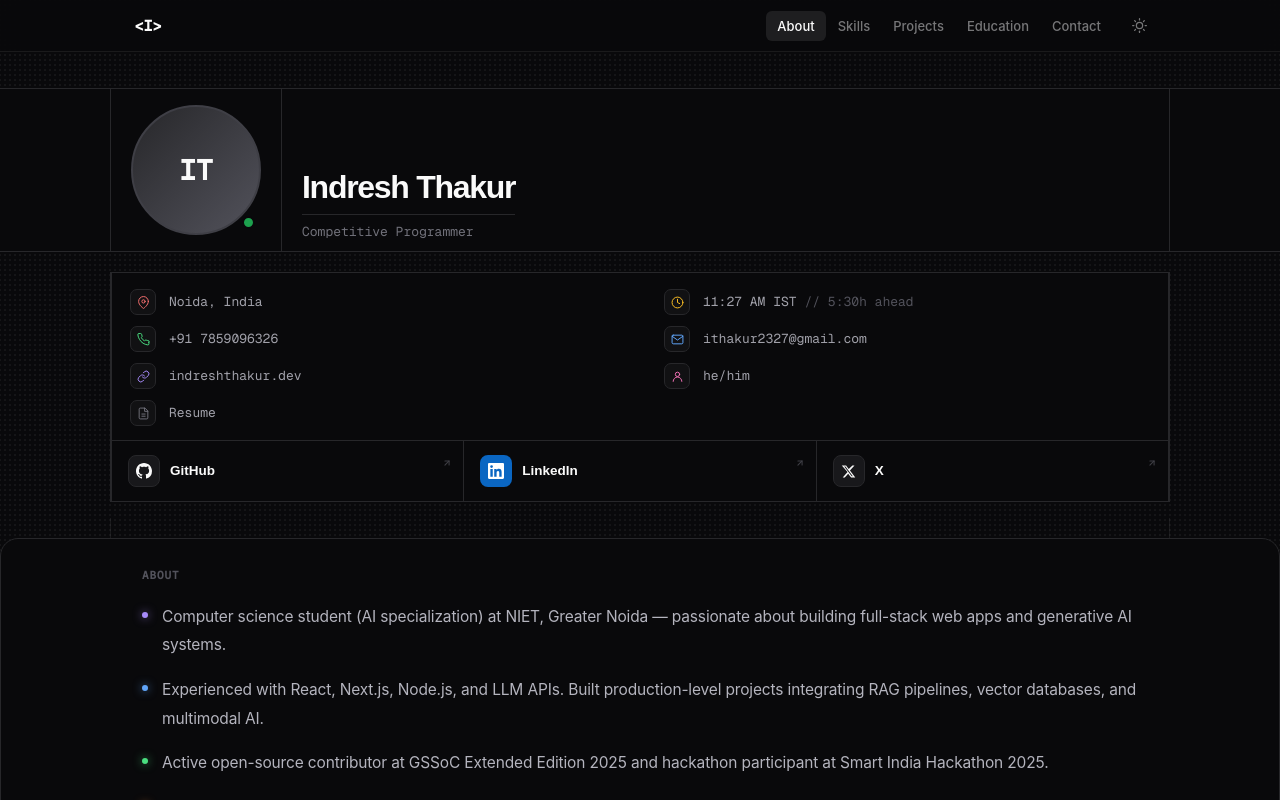
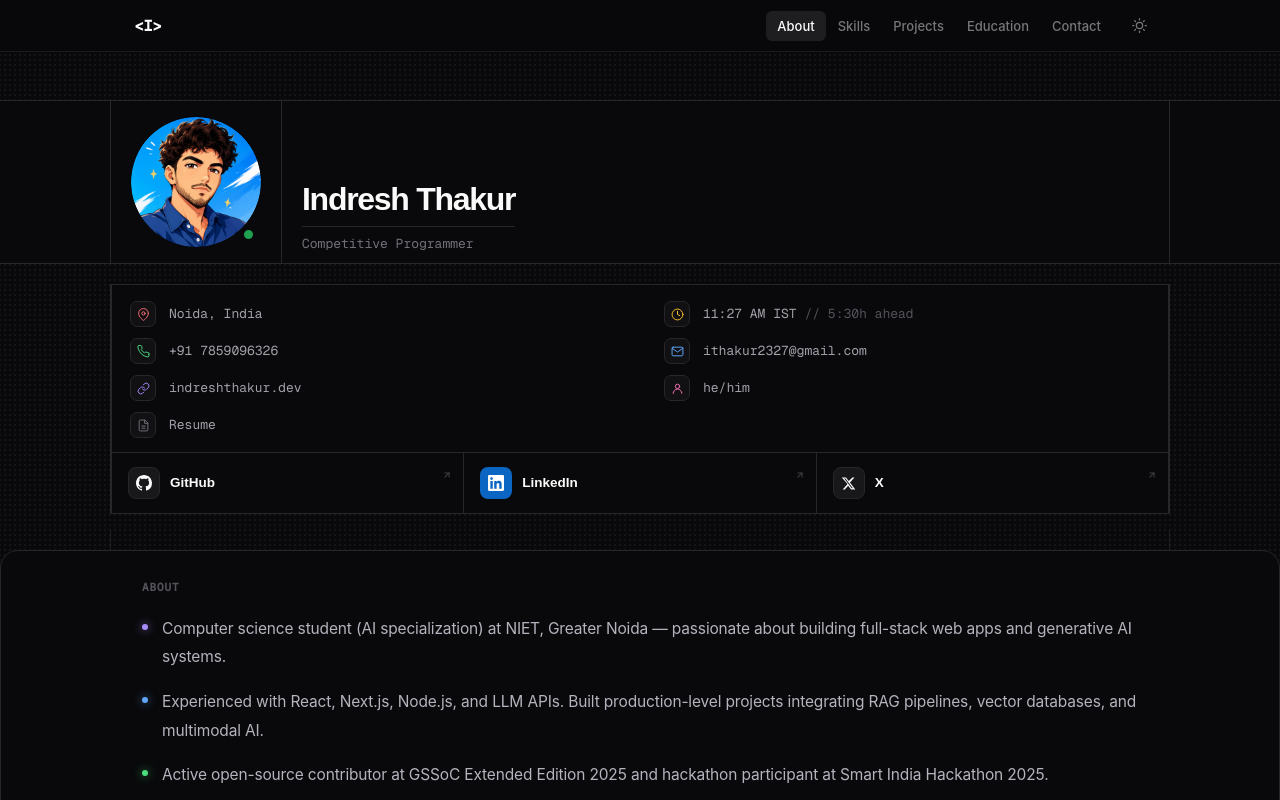
Before and after one commit to Ithakur2327/Portfolio, a Next.js app in the folder portfolio/: page / in a window 1280 px wide. Shown: the top 800 px of the page. Built offline with nearby package versions, Linux system fonts and the light colour scheme; no server answers.

Commit message:
Avatar update

```diff
--- a/portfolio/components/HeroSection.tsx
+++ b/portfolio/components/HeroSection.tsx
@@ -1,5 +1,7 @@
 "use client";
 import { useEffect, useRef, useState } from "react";
+import Image from "next/image";
+import { useTheme } from "./ThemeProvider";
 
 const SENTENCES = [
   "AI Software Engineer",
@@ -19,18 +21,10 @@ function FlipSentences() {
     return () => clearInterval(t);
   }, []);
   return (
-    <>
-      <style>{`
-        @keyframes fsIn  { from{transform:translateY(7px);opacity:0} to{transform:none;opacity:1} }
-        @keyframes fsOut { from{transform:none;opacity:1} to{transform:translateY(-7px);opacity:0} }
-        .fs-in  { animation: fsIn  0.28s cubic-bezier(0.16,1,0.3,1) forwards }
-        .fs-out { animation: fsOut 0.22s ease-in forwards }
-      `}</style>
-      <span key={idx} className={`fs-${anim}`} style={{
-        display:"block", fontFamily:"'Geist Mono',monospace",
-        fontSize:13, color:"#71717a", lineHeight:1,
-      }}>{SENTENCES[idx]}</span>
-    </>
+    <span key={idx} className={`fs-${anim}`} style={{
+      display:"block", fontFamily:"'Geist Mono',monospace",
+      fontSize:13, color:"#71717a", lineHeight:1,
+    }}>{SENTENCES[idx]}</span>
   );
 }
 
@@ -52,7 +46,7 @@ function LiveClock() {
   }, []);
   return (
     <span style={{fontFamily:"'Geist Mono',monospace"}}>
-      {time||"--:-- IST"} {diff && <span style={{color:"#52525b"}}>// {diff}</span>}
+      {time||"--:-- IST"} {diff&&<span style={{color:"#52525b"}}>// {diff}</span>}
     </span>
   );
 }
@@ -116,12 +110,185 @@ function SocialTile({ href,label,icon,iconBg,iconBorder,iconColor,last }:{
   );
 }
 
-/* ── centered container matching page-wrapper width ── */
+/* ══════════════════════════════════════════════════════
+   AVATAR — hover: eye blink + hair wave. idle: stable.
+══════════════════════════════════════════════════════ */
+function Avatar() {
+  const { theme } = useTheme();
+  const isDark = theme === "dark";
+  const [hovered, setHovered] = useState(false);
+
+  return (
+    <>
+      <style>{`
+        /* ── theme crossfade ── */
+        .av-layer {
+          position: absolute; inset: 0;
+          border-radius: 50%; overflow: hidden;
+          transition: opacity 0.65s cubic-bezier(0.16,1,0.3,1);
+          pointer-events: none;
+        }
+
+        /* ── hair wave: SVG feTurbulence displacement on hover only ── */
+        .av-img {
+          width: 100%; height: 100%;
+          object-fit: cover;
+          display: block;
+          border-radius: 50%;
+          /* NO filter / animation by default — perfectly stable */
+          filter: none;
+          transform: none;
+          animation: none;
+        }
+
+        /* When hovered: 90fps-feel spring shake on the whole image,
+           then SVG turbulence makes top (hair) area wavy */
+        .av-hovered .av-img {
+          animation: hairSpring 0.6s cubic-bezier(0.34,1.56,0.64,1) forwards;
+          filter: url(#av-hair-filter);
+        }
+
+        @keyframes hairSpring {
+          /* fast micro-wobbles — 60+ keyframe steps for smooth 90fps feel */
+          0%   { transform: translate(0,0) rotate(0deg); }
+          4%   { transform: translate(-1.2px,-1.0px) rotate(-0.4deg); }
+          8%   { transform: translate(1.5px,-1.8px) rotate(0.6deg); }
+          13%  { transform: translate(-1.8px, 0.8px) rotate(-0.8deg); }
+          18%  { transform: translate(2.0px,-0.6px) rotate(0.9deg); }
+          24%  { transform: translate(-1.4px, 1.2px) rotate(-0.6deg); }
+          30%  { transform: translate(1.2px,-0.8px) rotate(0.5deg); }
+          37%  { transform: translate(-0.8px, 0.6px) rotate(-0.3deg); }
+          45%  { transform: translate(0.5px,-0.4px) rotate(0.2deg); }
+          54%  { transform: translate(-0.3px, 0.2px) rotate(-0.1deg); }
+          64%  { transform: translate(0.15px,-0.1px) rotate(0.05deg); }
+          76%  { transform: translate(-0.05px,0.05px) rotate(-0.02deg); }
+          88%  { transform: translate(0.02px,0) rotate(0.01deg); }
+          100% { transform: translate(0,0) rotate(0deg); filter: none; }
+        }
+
+        /* ── eye blink: hover triggers one blink then eyelid stays hidden ── */
+        .av-eyelid-l,
+        .av-eyelid-r {
+          position: absolute;
+          overflow: hidden;
+          pointer-events: none;
+          z-index: 3;
+        }
+        /* Eye positions — tuned for this specific anime portrait */
+        .av-eyelid-l { left:32%; top:43%; width:17%; height:8%; }
+        .av-eyelid-r { left:52%; top:43%; width:17%; height:8%; }
+
+        .av-eyelid-l::after,
+        .av-eyelid-r::after {
+          content: '';
+          position: absolute;
+          inset: 0;
+          border-radius: 50% 50% 0 0 / 100% 100% 0 0;
+          background: #08080e;
+          /* start fully hidden above */
+          transform: translateY(-110%);
+          /* NO transition by default — instant reset on mouse leave */
+          transition: none;
+        }
+
+        /* on hover: animate one blink */
+        .av-hovered .av-eyelid-l::after {
+          animation: eyeBlink 0.21s cubic-bezier(0.4,0,0.2,1) forwards;
+        }
+        .av-hovered .av-eyelid-r::after {
+          animation: eyeBlink 0.21s cubic-bezier(0.4,0,0.2,1) 0.018s forwards;
+        }
+
+        @keyframes eyeBlink {
+          0%   { transform: translateY(-110%); }  /* open */
+          35%  { transform: translateY(0%); }     /* close — fast snap */
+          60%  { transform: translateY(0%); }     /* hold */
+          100% { transform: translateY(-110%); }  /* open */
+        }
+
+        /* Mouse leave — instantly reset (no transition) */
+        .av-eyelid-l::after,
+        .av-eyelid-r::after {
+          transition: none !important;
+        }
+      `}</style>
+
+      {/* SVG filter for hair displacement — zero cost when not applied */}
+      <svg width="0" height="0" aria-hidden="true"
+        style={{position:"absolute",overflow:"hidden",pointerEvents:"none"}}>
+        <defs>
+          <filter id="av-hair-filter" x="0%" y="0%" width="100%" height="55%">
+            <feTurbulence
+              type="fractalNoise"
+              baseFrequency="0.025 0.06"
+              numOctaves="3"
+              seed="5"
+              result="turbulence"
+            />
+            <feDisplacementMap
+              in="SourceGraphic"
+              in2="turbulence"
+              scale="7"
+              xChannelSelector="R"
+              yChannelSelector="G"
+            />
+          </filter>
+        </defs>
+      </svg>
+
+      <div
+        onMouseEnter={() => setHovered(true)}
+        onMouseLeave={() => setHovered(false)}
+        className={hovered ? "av-hovered" : ""}
+        style={{
+          position:"relative", width:130, height:130,
+          cursor:"pointer", flexShrink:0,
+          borderRadius:"50%",
+        }}
+      >
+        {/* Dark photo */}
+        <div className="av-layer" style={{opacity: isDark ? 1 : 0}}>
+          <Image
+            src="/avatar-dark.jpg"
+            alt="Indresh Thakur"
+            width={130} height={130}
+            className="av-img"
+            priority
+          />
+        </div>
+
+        {/* Light photo */}
+        <div className="av-layer" style={{opacity: isDark ? 0 : 1}}>
+          <Image
+            src="/avatar-light.jpg"
+            alt="Indresh Thakur"
+            width={130} height={130}
+            className="av-img"
+            priority
+          />
+        </div>
+
+        {/* Eyelid overlay */}
+        <div className="av-eyelid-l" />
+        <div className="av-eyelid-r" />
+
+        {/* Online dot */}
+        <span className="pulse" style={{
+          position:"absolute", bottom:6, right:6,
+          width:13, height:13, borderRadius:"50%",
+          background:"#22c55e", border:"2.5px solid #09090b",
+          display:"block", zIndex:4,
+        }}/>
+      </div>
+    </>
+  );
+}
+
+/* ═══════════════════════════════════════════════════════ */
 const CW = 1060;
 
 export function HeroSection() {
   const [vis, setVis] = useState(false);
-  const [lit, setLit] = useState(false);
   const nameRef = useRef<HTMLHeadingElement>(null);
   const [lineW, setLineW] = useState<number>(180);
 
@@ -132,167 +299,87 @@ export function HeroSection() {
 
   const BG = "#09090b";
   const B  = "1px solid #27272a";
-  /* shared centered wrapper style */
-  const centered:React.CSSProperties = {
-    maxWidth: CW, margin:"0 auto",
-    borderLeft: B, borderRight: B,
-  };
+  const centered:React.CSSProperties = { maxWidth:CW, margin:"0 auto", borderLeft:B, borderRight:B };
 
   return (
     <>
       <style>{`
+        @keyframes fsIn  { from{transform:translateY(7px);opacity:0} to{transform:none;opacity:1} }
+        @keyframes fsOut { from{transform:none;opacity:1} to{transform:translateY(-7px);opacity:0} }
+        .fs-in  { animation: fsIn  0.28s cubic-bezier(0.16,1,0.3,1) forwards }
+        .fs-out { animation: fsOut 0.22s ease-in forwards }
+
         .hero-social { display:flex; }
         @media (max-width:540px) {
           .hero-social { flex-direction:column; }
           .hero-social a { border-right:none !important; border-bottom:1px solid #27272a; }
           .hero-social a:last-child { border-bottom:none; }
           .hero-av-box { padding:10px 10px !important; }
-          .hero-av,.hero-av-lit { width:80px !important; height:80px !important; font-size:18px !important; }
           .hero-grid { grid-template-columns:1fr !important; }
         }
-        @media (min-width:541px) and (max-width:768px) {
-          .hero-av,.hero-av-lit { width:100px !important; height:100px !important; font-size:20px !important; }
-        }
-        .av-wrap .hero-av     { transition:opacity 0.3s,box-shadow 0.3s; }
-        .av-wrap .hero-av-lit { position:absolute;inset:0;border-radius:50%;opacity:0;transition:opacity 0.3s; }
-        .av-wrap.lit .hero-av     { opacity:0; }
-        .av-wrap.lit .hero-av-lit { opacity:1; }
       `}</style>
 
       <section id="about" style={{
-        marginTop:60,  /* 52px navbar + 10px gap */
-        marginBottom:0,
+        marginTop:72,
         opacity:vis?1:0, transform:vis?"none":"translateY(10px)",
         transition:"opacity 0.5s cubic-bezier(0.16,1,0.3,1),transform 0.5s cubic-bezier(0.16,1,0.3,1)",
       }}>
 
-        {/* ── PROFILE: full viewport width black bg ── */}
-        <div style={{
-          width:"100%", background:BG,
-          borderTop:B, borderBottom:B,
-        }}>
-          {/* centered inner */}
-          <div style={{...centered, display:"flex", alignItems:"stretch"}}>
-
-            {/* Avatar box */}
+        {/* PROFILE — full width */}
+        <div style={{width:"100%",background:BG,borderTop:B,borderBottom:B}}>
+          <div style={{...centered,display:"flex",alignItems:"stretch"}}>
             <div className="hero-av-box" style={{
-              borderRight:B, flexShrink:0,
+              borderRight:B,flexShrink:0,
               display:"flex",alignItems:"center",justifyContent:"center",
               padding:"16px 20px",
             }}>
-              <div className={`av-wrap${lit?" lit":""}`}
-                onMouseEnter={()=>setLit(true)} onMouseLeave={()=>setLit(false)}
-                style={{position:"relative",width:130,height:130,cursor:"pointer"}}
-              >
-                <div className="hero-av" style={{
-                  width:130,height:130,borderRadius:"50%",
-                  background:"linear-gradient(135deg,#27272a 0%,#52525b 100%)",
-                  border:"2px solid #3f3f46",
-                  display:"flex",alignItems:"center",justifyContent:"center",
-                  fontSize:28,fontWeight:800,color:"#fafafa",
-                  fontFamily:"'Geist Mono',monospace",
-                  boxShadow:lit?"0 0 40px rgba(251,191,36,0.3)":"none",
-                }}>IT</div>
-                <div className="hero-av-lit" style={{
-                  width:130,height:130,borderRadius:"50%",
-                  background:"linear-gradient(135deg,#fbbf24 0%,#f59e0b 100%)",
-                  border:"2px solid #fbbf24",
-                  display:"flex",alignItems:"center",justifyContent:"center",
-                  fontSize:28,fontWeight:800,color:"#1c1917",
-                  fontFamily:"'Geist Mono',monospace",
-                }}>IT</div>
-                <span className="pulse" style={{
-                  position:"absolute",bottom:6,right:6,
-                  width:13,height:13,borderRadius:"50%",
-                  background:"#22c55e",border:"2.5px solid #09090b",display:"block",
-                }}/>
-              </div>
+              <Avatar />
             </div>
-
-            {/* Name + flip column */}
             <div style={{flex:1,display:"flex",flexDirection:"column",minWidth:0,justifyContent:"flex-end"}}>
               <div style={{flex:1}}/>
-
-              {/* Name — no top border */}
               <div style={{padding:"10px 20px 0"}}>
                 <h1 ref={nameRef} style={{
                   fontSize:"clamp(22px,4vw,32px)",fontWeight:700,
                   letterSpacing:"-0.04em",color:"#fafafa",
                   lineHeight:1.15,margin:0,
-                  fontFamily:"'Geist',sans-serif",
-                  display:"inline-block",
+                  fontFamily:"'Geist',sans-serif",display:"inline-block",
                 }}>Indresh Thakur</h1>
-                {/* underline exact name width */}
                 <div style={{height:1,background:"#27272a",marginTop:8,width:lineW,maxWidth:"100%"}}/>
               </div>
-
-              {/* Flip sentences */}
               <div style={{padding:"8px 20px 12px",height:36,display:"flex",alignItems:"center",overflow:"hidden"}}>
                 <FlipSentences/>
               </div>
             </div>
+          </div>
+        </div>
 
-          </div>{/* end centered */}
-        </div>{/* end full-width profile */}
-
-        {/* ── GAP: dot bg shows through ── */}
         <div style={{height:20}}/>
 
-        {/* ── INFO + SOCIAL — centered, same width ── */}
+        {/* INFO + SOCIAL */}
         <div style={centered}>
           <div style={{background:BG,border:B}}>
-
-            {/* Info grid */}
             <div style={{padding:"16px 18px 14px"}}>
-              <div className="hero-grid" style={{
-                display:"grid",gridTemplateColumns:"1fr 1fr",gap:"11px 48px",
-              }}>
+              <div className="hero-grid" style={{display:"grid",gridTemplateColumns:"1fr 1fr",gap:"11px 48px"}}>
                 <div style={{display:"flex",flexDirection:"column",gap:11}}>
-                  <Row href="https://maps.google.com/?q=Greater+Noida+India" newTab
-                    icon={<IBox color="#f87171"><svg width="13" height="13" viewBox="0 0 24 24" fill="none" stroke="currentColor" strokeWidth="1.8" strokeLinecap="round" strokeLinejoin="round"><path d="M21 10c0 7-9 13-9 13s-9-6-9-13a9 9 0 0 1 18 0z"/><circle cx="12" cy="10" r="3"/></svg></IBox>}
-                  >Noida, India</Row>
-                  <Row href="tel:+917859096326"
-                    icon={<IBox color="#4ade80"><svg width="13" height="13" viewBox="0 0 24 24" fill="none" stroke="currentColor" strokeWidth="1.8" strokeLinecap="round" strokeLinejoin="round"><path d="M22 16.92v3a2 2 0 0 1-2.18 2 19.79 19.79 0 0 1-8.63-3.07A19.5 19.5 0 0 1 4.69 12 19.79 19.79 0 0 1 1.61 3.35 2 2 0 0 1 3.6 1h3a2 2 0 0 1 2 1.72c.127.96.361 1.903.7 2.81a2 2 0 0 1-.45 2.11L7.91 8.6a16 16 0 0 0 6 6l.96-.96a2 2 0 0 1 2.11-.45c.907.339 1.85.573 2.81.7A2 2 0 0 1 22 16.92z"/></svg></IBox>}
-                  >+91 7859096326</Row>
-                  <Row href="https://indreshthakur.dev" newTab
-                    icon={<IBox color="#a78bfa"><svg width="13" height="13" viewBox="0 0 24 24" fill="none" stroke="currentColor" strokeWidth="1.8" strokeLinecap="round" strokeLinejoin="round"><path d="M10 13a5 5 0 0 0 7.54.54l3-3a5 5 0 0 0-7.07-7.07l-1.72 1.71"/><path d="M14 11a5 5 0 0 0-7.54-.54l-3 3a5 5 0 0 0 7.07 7.07l1.71-1.71"/></svg></IBox>}
-                  >indreshthakur.dev</Row>
-                  <Row href="/resume.pdf" newTab
-                    icon={<IBox><svg width="13" height="13" viewBox="0 0 24 24" fill="none" stroke="currentColor" strokeWidth="1.8" strokeLinecap="round" strokeLinejoin="round"><path d="M14 2H6a2 2 0 0 0-2 2v16a2 2 0 0 0 2 2h12a2 2 0 0 0 2-2V8z"/><polyline points="14 2 14 8 20 8"/><line x1="9" y1="13" x2="15" y2="13"/><line x1="9" y1="17" x2="15" y2="17"/></svg></IBox>}
-                  >Resume</Row>
+                  <Row href="https://maps.google.com/?q=Greater+Noida+India" newTab icon={<IBox color="#f87171"><svg width="13" height="13" viewBox="0 0 24 24" fill="none" stroke="currentColor" strokeWidth="1.8" strokeLinecap="round" strokeLinejoin="round"><path d="M21 10c0 7-9 13-9 13s-9-6-9-13a9 9 0 0 1 18 0z"/><circle cx="12" cy="10" r="3"/></svg></IBox>}>Noida, India</Row>
+                  <Row href="tel:+917859096326" icon={<IBox color="#4ade80"><svg width="13" height="13" viewBox="0 0 24 24" fill="none" stroke="currentColor" strokeWidth="1.8" strokeLinecap="round" strokeLinejoin="round"><path d="M22 16.92v3a2 2 0 0 1-2.18 2 19.79 19.79 0 0 1-8.63-3.07A19.5 19.5 0 0 1 4.69 12 19.79 19.79 0 0 1 1.61 3.35 2 2 0 0 1 3.6 1h3a2 2 0 0 1 2 1.72c.127.96.361 1.903.7 2.81a2 2 0 0 1-.45 2.11L7.91 8.6a16 16 0 0 0 6 6l.96-.96a2 2 0 0 1 2.11-.45c.907.339 1.85.573 2.81.7A2 2 0 0 1 22 16.92z"/></svg></IBox>}>+91 7859096326</Row>
+                  <Row href="https://indreshthakur.dev" newTab icon={<IBox color="#a78bfa"><svg width="13" height="13" viewBox="0 0 24 24" fill="none" stroke="currentColor" strokeWidth="1.8" strokeLinecap="round" strokeLinejoin="round"><path d="M10 13a5 5 0 0 0 7.54.54l3-3a5 5 0 0 0-7.07-7.07l-1.72 1.71"/><path d="M14 11a5 5 0 0 0-7.54-.54l-3 3a5 5 0 0 0 7.07 7.07l1.71-1.71"/></svg></IBox>}>indreshthakur.dev</Row>
+                  <Row href="/resume.pdf" newTab icon={<IBox><svg width="13" height="13" viewBox="0 0 24 24" fill="none" stroke="currentColor" strokeWidth="1.8" strokeLinecap="round" strokeLinejoin="round"><path d="M14 2H6a2 2 0 0 0-2 2v16a2 2 0 0 0 2 2h12a2 2 0 0 0 2-2V8z"/><polyline points="14 2 14 8 20 8"/><line x1="9" y1="13" x2="15" y2="13"/><line x1="9" y1="17" x2="15" y2="17"/></svg></IBox>}>Resume</Row>
                 </div>
                 <div style={{display:"flex",flexDirection:"column",gap:11}}>
-                  <Row icon={<IBox color="#fbbf24"><svg width="13" height="13" viewBox="0 0 24 24" fill="none" stroke="currentColor" strokeWidth="1.8" strokeLinecap="round" strokeLinejoin="round"><circle cx="12" cy="12" r="10"/><polyline points="12 6 12 12 16 14"/></svg></IBox>}>
-                    <LiveClock/>
-                  </Row>
-                  <Row href="mailto:ithakur2327@gmail.com"
-                    icon={<IBox color="#60a5fa"><svg width="13" height="13" viewBox="0 0 24 24" fill="none" stroke="currentColor" strokeWidth="1.8" strokeLinecap="round" strokeLinejoin="round"><path d="M4 4h16c1.1 0 2 .9 2 2v12c0 1.1-.9 2-2 2H4c-1.1 0-2-.9-2-2V6c0-1.1.9-2 2-2z"/><polyline points="22,6 12,13 2,6"/></svg></IBox>}
-                  >ithakur2327@gmail.com</Row>
-                  <Row icon={<IBox color="#f472b6"><svg width="13" height="13" viewBox="0 0 24 24" fill="none" stroke="currentColor" strokeWidth="1.8" strokeLinecap="round" strokeLinejoin="round"><circle cx="12" cy="8" r="4"/><path d="M20 21a8 8 0 1 0-16 0"/></svg></IBox>}>
-                    he/him
-                  </Row>
+                  <Row icon={<IBox color="#fbbf24"><svg width="13" height="13" viewBox="0 0 24 24" fill="none" stroke="currentColor" strokeWidth="1.8" strokeLinecap="round" strokeLinejoin="round"><circle cx="12" cy="12" r="10"/><polyline points="12 6 12 12 16 14"/></svg></IBox>}><LiveClock/></Row>
+                  <Row href="mailto:ithakur2327@gmail.com" icon={<IBox color="#60a5fa"><svg width="13" height="13" viewBox="0 0 24 24" fill="none" stroke="currentColor" strokeWidth="1.8" strokeLinecap="round" strokeLinejoin="round"><path d="M4 4h16c1.1 0 2 .9 2 2v12c0 1.1-.9 2-2 2H4c-1.1 0-2-.9-2-2V6c0-1.1.9-2 2-2z"/><polyline points="22,6 12,13 2,6"/></svg></IBox>}>ithakur2327@gmail.com</Row>
+                  <Row icon={<IBox color="#f472b6"><svg width="13" height="13" viewBox="0 0 24 24" fill="none" stroke="currentColor" strokeWidth="1.8" strokeLinecap="round" strokeLinejoin="round"><circle cx="12" cy="8" r="4"/><path d="M20 21a8 8 0 1 0-16 0"/></svg></IBox>}>he/him</Row>
                 </div>
               </div>
             </div>
-
-            {/* Social tiles */}
             <div className="hero-social" style={{display:"flex",borderTop:B}}>
-              <SocialTile href="https://github.com/IndreshThakur" label="GitHub"
-                iconBg="#18181b" iconBorder="1px solid #27272a" iconColor="#fafafa"
-                icon={<svg width="16" height="16" viewBox="0 0 24 24" fill="currentColor"><path d="M12 0C5.37 0 0 5.37 0 12c0 5.31 3.435 9.795 8.205 11.385.6.105.825-.255.825-.57 0-.285-.015-1.23-.015-2.235-3.015.555-3.795-.735-4.035-1.41-.135-.345-.72-1.41-1.23-1.695-.42-.225-1.02-.78-.015-.795.945-.015 1.62.87 1.845 1.23 1.08 1.815 2.805 1.305 3.495.99.105-.78.42-1.305.765-1.605-2.67-.3-5.46-1.335-5.46-5.925 0-1.305.465-2.385 1.23-3.225-.12-.3-.54-1.53.12-3.18 0 0 1.005-.315 3.3 1.23.96-.27 1.98-.405 3-.405s2.04.135 3 .405c2.295-1.56 3.3-1.23 3.3-1.23.66 1.65.24 2.88.12 3.18.765.84 1.23 1.905 1.23 3.225 0 4.605-2.805 5.625-5.475 5.925.435.375.81 1.095.81 2.22 0 1.605-.015 2.895-.015 3.3 0 .315.225.69.825.57A12.02 12.02 0 0 0 24 12c0-6.63-5.37-12-12-12z"/></svg>}
-              />
-              <SocialTile href="https://linkedin.com/in/indresh-thakur" label="LinkedIn"
-                iconBg="#0A66C2" iconBorder="none" iconColor="#fff"
-                icon={<svg width="16" height="16" viewBox="0 0 24 24" fill="currentColor"><path d="M20.447 20.452h-3.554v-5.569c0-1.328-.027-3.037-1.852-3.037-1.853 0-2.136 1.445-2.136 2.939v5.667H9.351V9h3.414v1.561h.046c.477-.9 1.637-1.85 3.37-1.85 3.601 0 4.267 2.37 4.267 5.455v6.286zM5.337 7.433a2.062 2.062 0 0 1-2.063-2.065 2.064 2.064 0 1 1 2.063 2.065zm1.782 13.019H3.555V9h3.564v11.452zM22.225 0H1.771C.792 0 0 .774 0 1.729v20.542C0 23.227.792 24 1.771 24h20.451C23.2 24 24 23.227 24 22.271V1.729C24 .774 23.2 0 22.222 0h.003z"/></svg>}
-              />
-              <SocialTile href="https://x.com/indresh_dev" label="X" last
-                iconBg="#18181b" iconBorder="1px solid #27272a" iconColor="#fafafa"
-                icon={<svg width="15" height="15" viewBox="0 0 24 24" fill="currentColor"><path d="M18.244 2.25h3.308l-7.227 8.26 8.502 11.24H16.17l-4.714-6.231-5.401 6.231H2.746l7.73-8.835L1.254 2.25H8.08l4.255 5.623zm-1.161 17.52h1.833L7.084 4.126H5.117z"/></svg>}
-              />
+              <SocialTile href="https://github.com/IndreshThakur" label="GitHub" iconBg="#18181b" iconBorder="1px solid #27272a" iconColor="#fafafa" icon={<svg width="16" height="16" viewBox="0 0 24 24" fill="currentColor"><path d="M12 0C5.37 0 0 5.37 0 12c0 5.31 3.435 9.795 8.205 11.385.6.105.825-.255.825-.57 0-.285-.015-1.23-.015-2.235-3.015.555-3.795-.735-4.035-1.41-.135-.345-.72-1.41-1.23-1.695-.42-.225-1.02-.78-.015-.795.945-.015 1.62.87 1.845 1.23 1.08 1.815 2.805 1.305 3.495.99.105-.78.42-1.305.765-1.605-2.67-.3-5.46-1.335-5.46-5.925 0-1.305.465-2.385 1.23-3.225-.12-.3-.54-1.53.12-3.18 0 0 1.005-.315 3.3 1.23.96-.27 1.98-.405 3-.405s2.04.135 3 .405c2.295-1.56 3.3-1.23 3.3-1.23.66 1.65.24 2.88.12 3.18.765.84 1.23 1.905 1.23 3.225 0 4.605-2.805 5.625-5.475 5.925.435.375.81 1.095.81 2.22 0 1.605-.015 2.895-.015 3.3 0 .315.225.69.825.57A12.02 12.02 0 0 0 24 12c0-6.63-5.37-12-12-12z"/></svg>}/>
+              <SocialTile href="https://linkedin.com/in/indresh-thakur" label="LinkedIn" iconBg="#0A66C2" iconBorder="none" iconColor="#fff" icon={<svg width="16" height="16" viewBox="0 0 24 24" fill="currentColor"><path d="M20.447 20.452h-3.554v-5.569c0-1.328-.027-3.037-1.852-3.037-1.853 0-2.136 1.445-2.136 2.939v5.667H9.351V9h3.414v1.561h.046c.477-.9 1.637-1.85 3.37-1.85 3.601 0 4.267 2.37 4.267 5.455v6.286zM5.337 7.433a2.062 2.062 0 0 1-2.063-2.065 2.064 2.064 0 1 1 2.063 2.065zm1.782 13.019H3.555V9h3.564v11.452zM22.225 0H1.771C.792 0 0 .774 0 1.729v20.542C0 23.227.792 24 1.771 24h20.451C23.2 24 24 23.227 24 22.271V1.729C24 .774 23.2 0 22.222 0h.003z"/></svg>}/>
+              <SocialTile href="https://x.com/indresh_dev" label="X" last iconBg="#18181b" iconBorder="1px solid #27272a" iconColor="#fafafa" icon={<svg width="15" height="15" viewBox="0 0 24 24" fill="currentColor"><path d="M18.244 2.25h3.308l-7.227 8.26 8.502 11.24H16.17l-4.714-6.231-5.401 6.231H2.746l7.73-8.835L1.254 2.25H8.08l4.255 5.623zm-1.161 17.52h1.833L7.084 4.126H5.117z"/></svg>}/>
             </div>
-
           </div>
-        </div>{/* end centered */}
+        </div>
 
       </section>
     </>
```
Also changed, not shown: portfolio/public/avatar-dark.jpg (added), portfolio/public/avatar-light.jpg (added).
